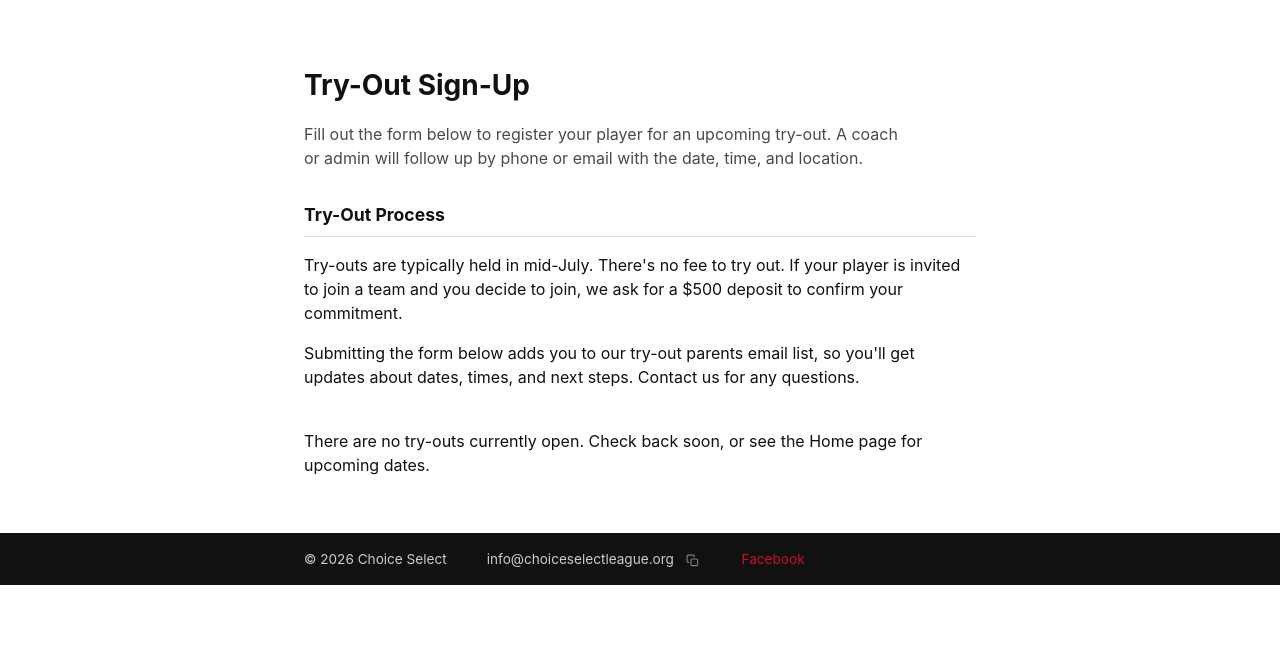
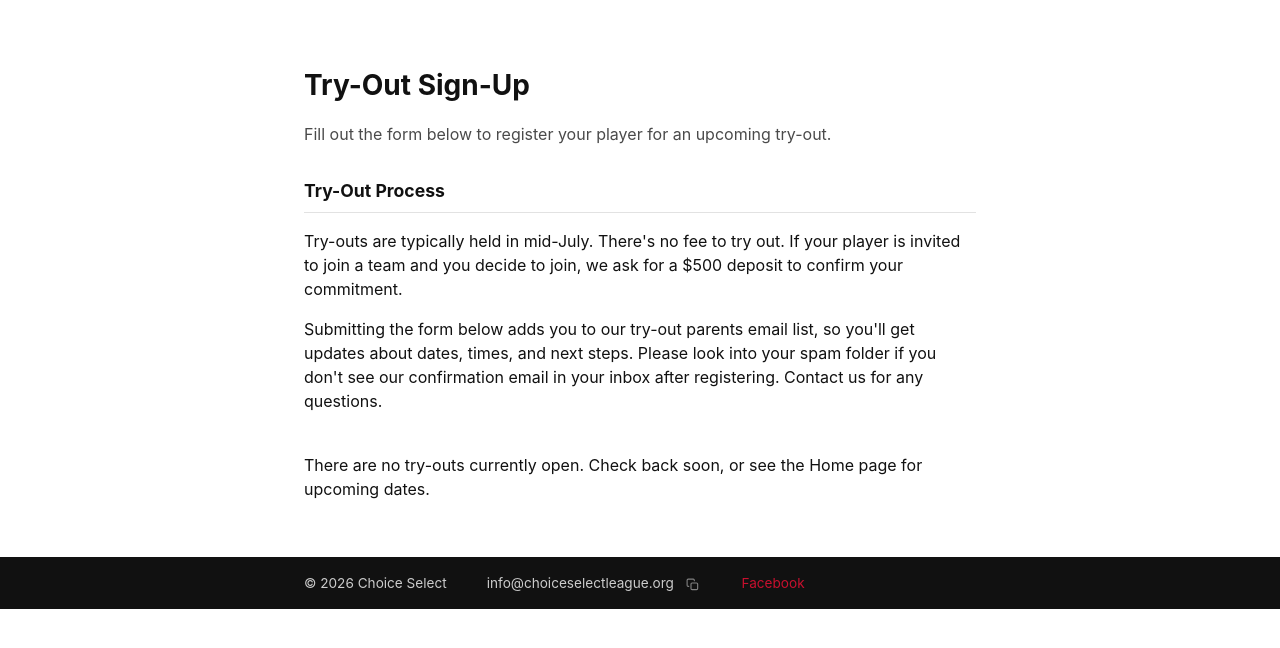
Before and after one commit to haewonito/baseball_club_site, a Django app: page /try-outs/ in a window 1280 px wide. Shown: the part 90-738 px from the top of the page. Run offline with Django 5.2, Linux system fonts and the light colour scheme; data that the repository does not hold is empty.

Commit message:
change text in signup sheet

```diff
--- a/apps/tryouts/templates/tryouts/signup.html
+++ b/apps/tryouts/templates/tryouts/signup.html
@@ -7,8 +7,6 @@
     <h1>Try-Out Sign-Up</h1>
     <p>
       Fill out the form below to register your player for an upcoming try-out.
-      A coach or admin will follow up by phone or email with the date, time,
-      and location.
     </p>
   </section>
 
@@ -21,7 +19,9 @@
     </p>
     <p>
       Submitting the form below adds you to our try-out parents email list,
-      so you'll get updates about dates, times, and next steps. Contact us for any questions.
+      so you'll get updates about dates, times, and next steps.
+      Please look into your spam folder if you don't see our confirmation email in your inbox after registering.
+      Contact us for any questions.
     </p>
   </section>
 
```
